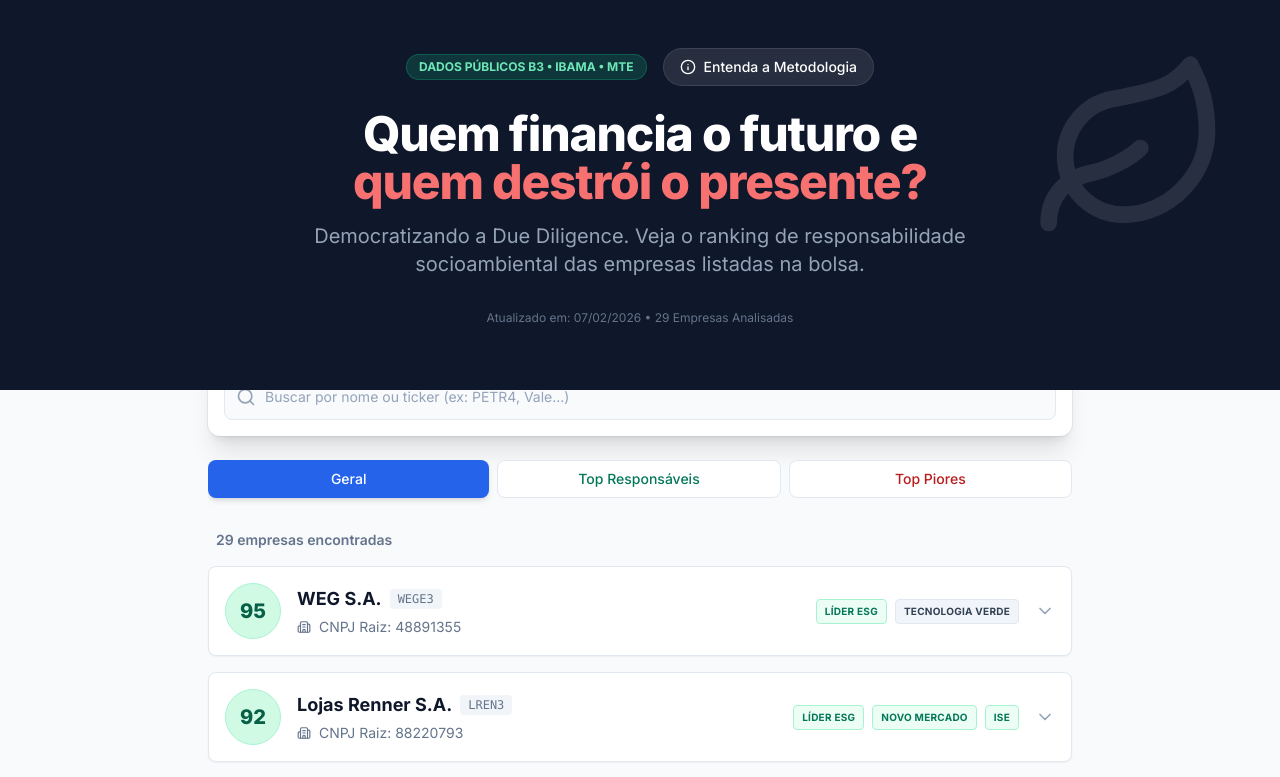
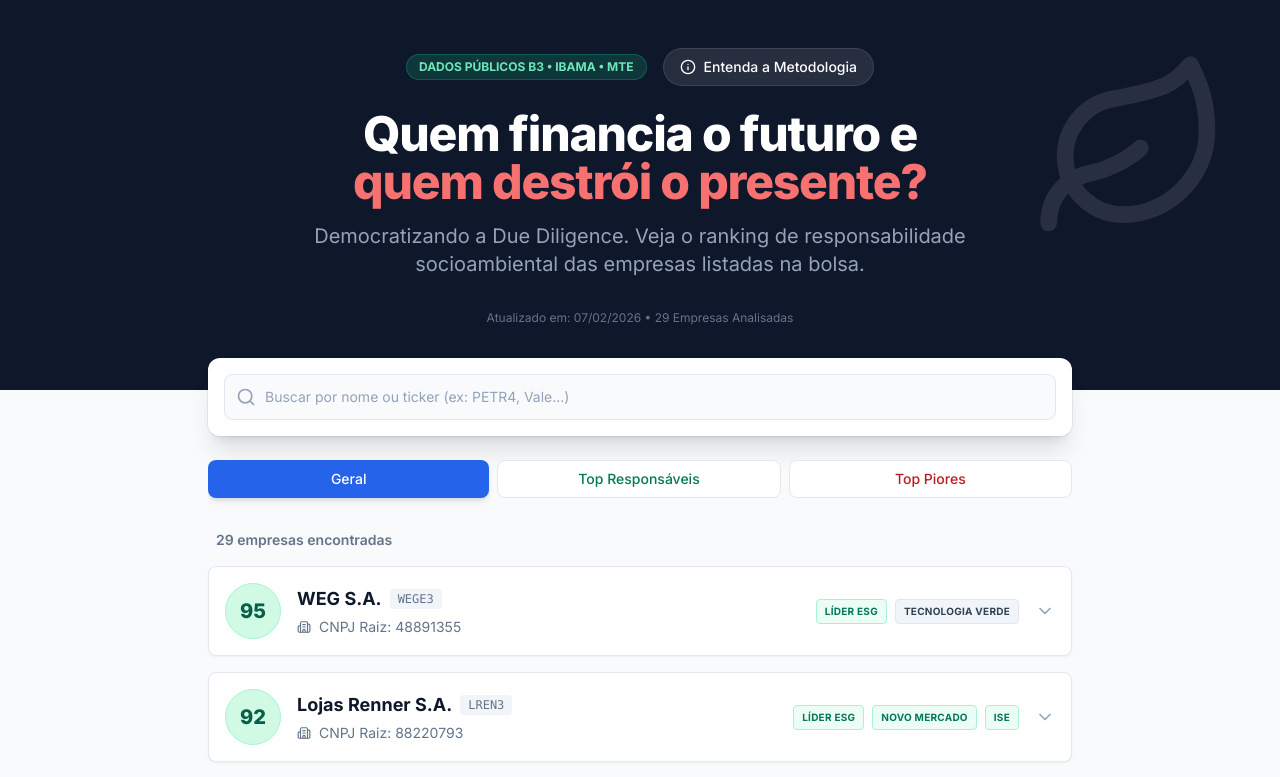
Before and after one commit to attiliozolin-prog/Ranking-Socioambiental-B3, a React (Vite) app: page / in a window 1280 px wide. Shown: the top 777 px of the page. Built offline with nearby package versions, Linux system fonts and the light colour scheme.

Commit message:
Update App.tsx

```diff
--- a/src/App.tsx
+++ b/src/App.tsx
@@ -53,8 +53,10 @@
 
   return (
     <div className="min-h-screen bg-slate-50 text-slate-900 pb-20">
-      {/* Hero Section - A CORREÇÃO ESTÁ NA LINHA ABAIXO (z-50) */}
-      <header className="bg-slate-900 text-white pt-12 pb-16 px-4 relative z-50 overflow-hidden">
+      {/* FIX: Z-Index ajustado para 10.
+         Isso garante que o header fique ATRÁS da barra de busca (que está no main com z-20).
+      */}
+      <header className="bg-slate-900 text-white pt-12 pb-16 px-4 relative z-10 overflow-hidden">
         <div className="absolute top-0 right-0 p-12 opacity-10">
           <Leaf size={200} />
         </div>
@@ -83,10 +85,10 @@
         </div>
       </header>
 
-      {/* Main Content */}
+      {/* Main Content (Z-Index 20 garante que fique sobre o header) */}
       <main className="max-w-4xl mx-auto -mt-8 px-4 relative z-20">
 
-        {/* Search Bar */}
+        {/* Search Bar - Stickyish */}
         <div className="bg-white rounded-xl shadow-xl p-4 mb-6 ring-1 ring-slate-900/5">
           <div className="relative">
             <div className="absolute inset-y-0 left-0 pl-3 flex items-center pointer-events-none">
```
